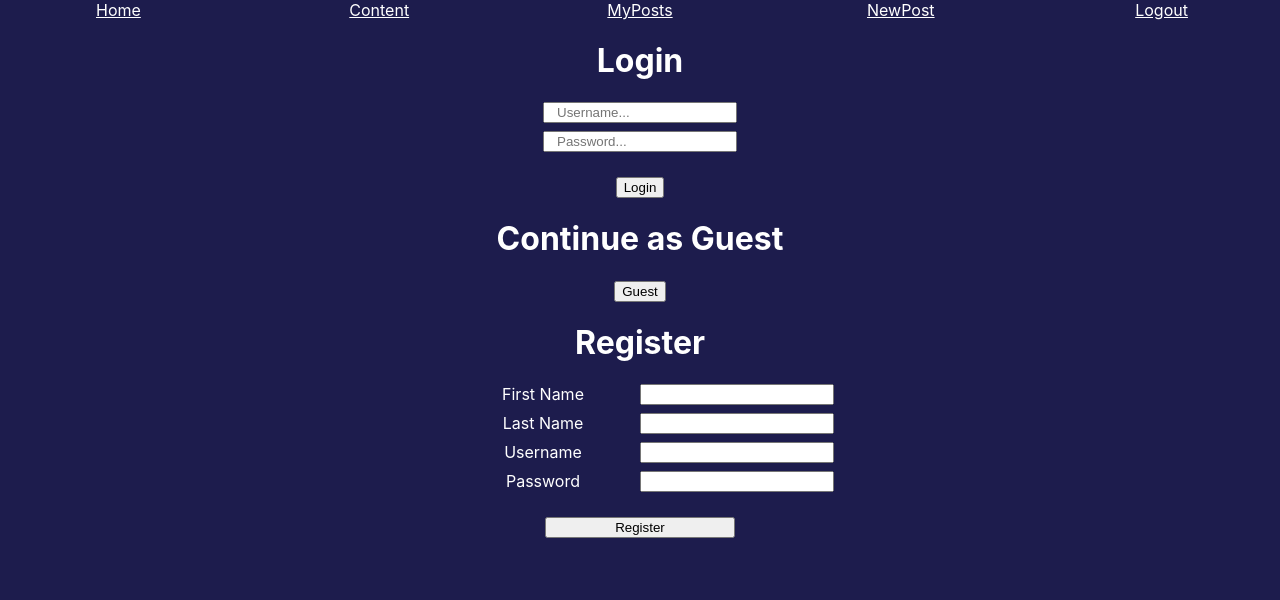
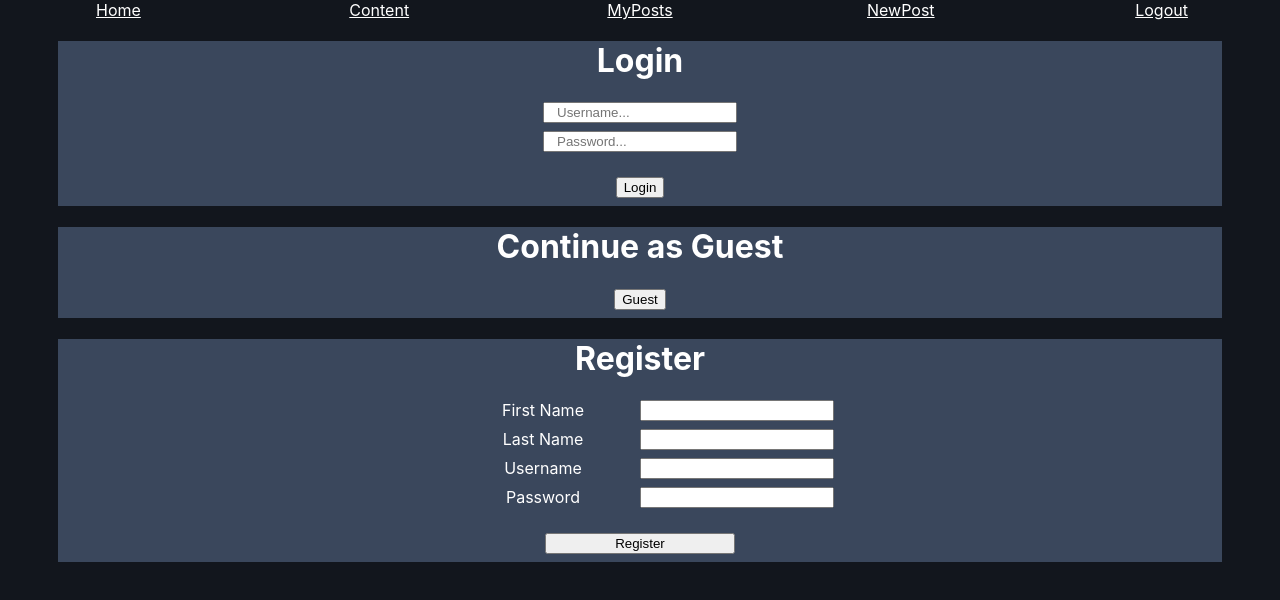
Before and after one commit to willjantscher/Z_Prefix_Blog, a React (Create React App) app in the folder client/: page / in a window 1280 px wide. Shown: the top 600 px of the page. Built offline with nearby package versions, Linux system fonts and the light colour scheme; no server answers.

Commit message:
added more styling and improved logoff security

```diff
--- a/client/src/App.css
+++ b/client/src/App.css
@@ -2,7 +2,7 @@
   text-align: center;
 }
 
-body {background-color: rgb(29, 28, 77);}
+body {background-color: rgb(18, 22, 29);}
 
 h1 {
   color: white;
@@ -18,6 +18,10 @@ label {
 }
 textarea {
   background-color: rgb(189, 214, 253);
+}
+
+.container {
+  background-color: rgb(58, 71, 92);
 }
 
 .App-logo {
--- a/client/src/_Content_page.js
+++ b/client/src/_Content_page.js
@@ -16,7 +16,7 @@ class _Content_page extends Component{
         Axios.get(`${port}/api/getallposts`).then((res) => {
             // console.log(res.data);
             this.setState({ posts: res.data})
-            console.log(this.state.posts)
+            // console.log(this.state.posts)
         })
     }
 
@@ -24,17 +24,20 @@ class _Content_page extends Component{
         // console.log(this.state.posts)
         let output = this.state.posts.map(post => {
             return(
-                <div className="post" key={post.id}>
-                    <div>
-                        <label>Title: {post.title}</label>
+                <div key={`${post.id}_container`}>
+                    <div className="container" key={post.id}>
+                        <div className='row'>
+                            <label className="col-md" style={{textAlign: "left", fontSize: "24px"}}>Title: {post.title}</label>
+                            <div className="col-md-6"></div>
+                            <label className="col-md pt-2" style={{textAlign: "right"}}>Date: {post.creationDate}</label>
+                        </div>
+                        <div className='row pb-4'>
+                            <textarea defaultValue={post.content}></textarea>
+                        </div>
                     </div>
-                    <div>
-                        <textarea defaultValue={post.content}></textarea>
-                    </div>
-                    <div>
-                        <label>Date: {post.creationDate}</label>
-                    </div>
+                    <div className="row mb-3" key={`${post.id}_space`}></div>
                 </div>
+
             )
         });
         return(
@@ -49,23 +52,15 @@ class _Content_page extends Component{
 
         return(
             <div className="content_page>">
-                <h2>Here is all of the content</h2>
+                <h2>Content for Consumption</h2>
 
                 {(() => {
                     switch (this.state.posts) {
                         case null:
                             return(
                                 <div>
-                                    {/* {console.log("no posts yet")} */}
                                 </div>
                             )
-
-                            // return (
-                            //     <div className="alert-danger text-center">
-                            //         You do not have access to this page!
-                            //     </div>
-                            // );
-
                         default:
                             return (
                                 <div>
--- a/client/src/_Navbar.js
+++ b/client/src/_Navbar.js
@@ -32,6 +32,7 @@ class _Navbar extends Component {
 
     logout = () => {
         localStorage.clear();
+        sessionStorage.clear();
         console.log("logged out")
     }
 
--- a/client/src/_Welcome_page.js
+++ b/client/src/_Welcome_page.js
@@ -29,6 +29,7 @@ function _Welcome_page() {
         username: username,
         password: password,
     }).then((res) => {
+      console.log(res.data.auth)
       if(!res.data.auth) {
         setLoginStatus(false)
       } else {
@@ -37,6 +38,8 @@ function _Welcome_page() {
         localStorage.setItem("id", res.data.result[0].id)
         localStorage.setItem("username", res.data.result[0].username)
         setLoginStatus(true)  //display username
+        setUsername("");
+        setPassword("");
         navigate("/myposts");
       }
     });
@@ -70,7 +73,7 @@ function _Welcome_page() {
     <div className="App">
 
 
-      <div className="container">
+      <div className="container pb-2">
         <h1>Login</h1>
         <div className='row justify-content-md-center pb-2'>
           <input type="text" placeholder="Username..." className='col col-lg-2' onChange={(e) => {
@@ -88,12 +91,12 @@ function _Welcome_page() {
 
       </div>
 
-      <div className='guest'>
+      <div className='container pb-2'>
         <h1>Continue as Guest</h1>
         <button onClick={guest}> Guest </button>
       </div>
 
-      <div className="container">
+      <div className="container pb-2">
         <h1>Register</h1>
 
         <div className='row justify-content-md-center pb-2'>
```
Also changed, not shown: 1 other file (tests, documents, lock files or other folders).
